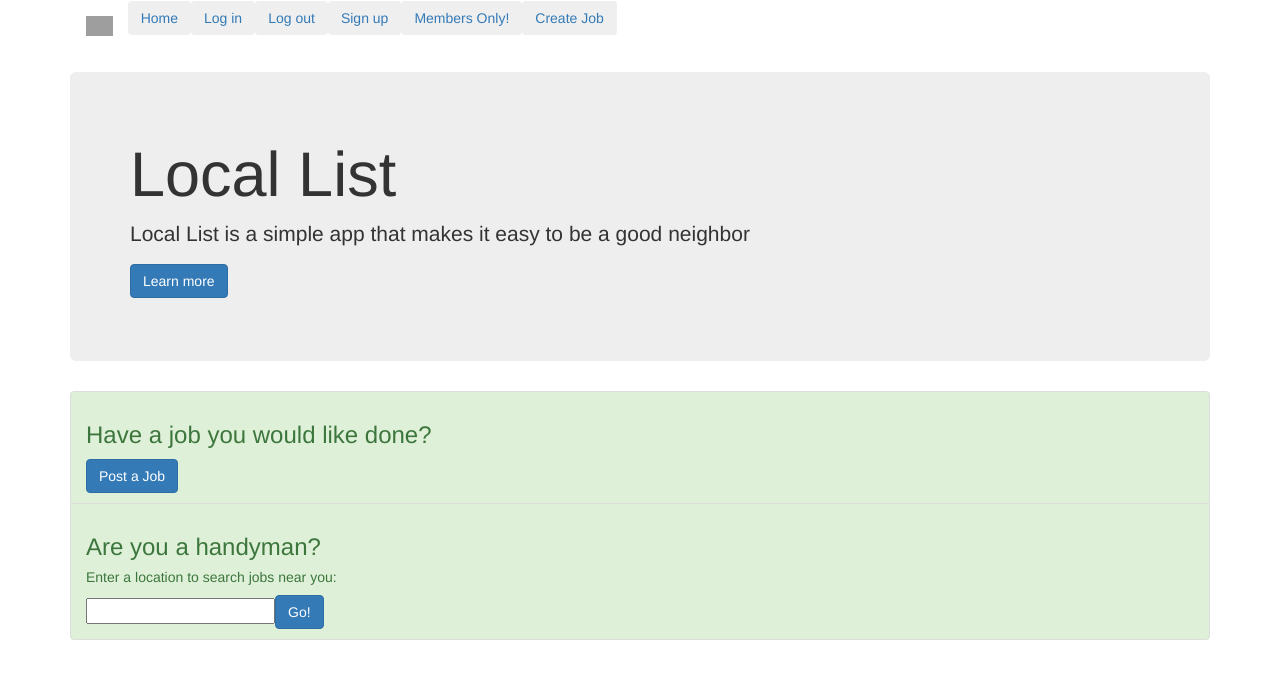
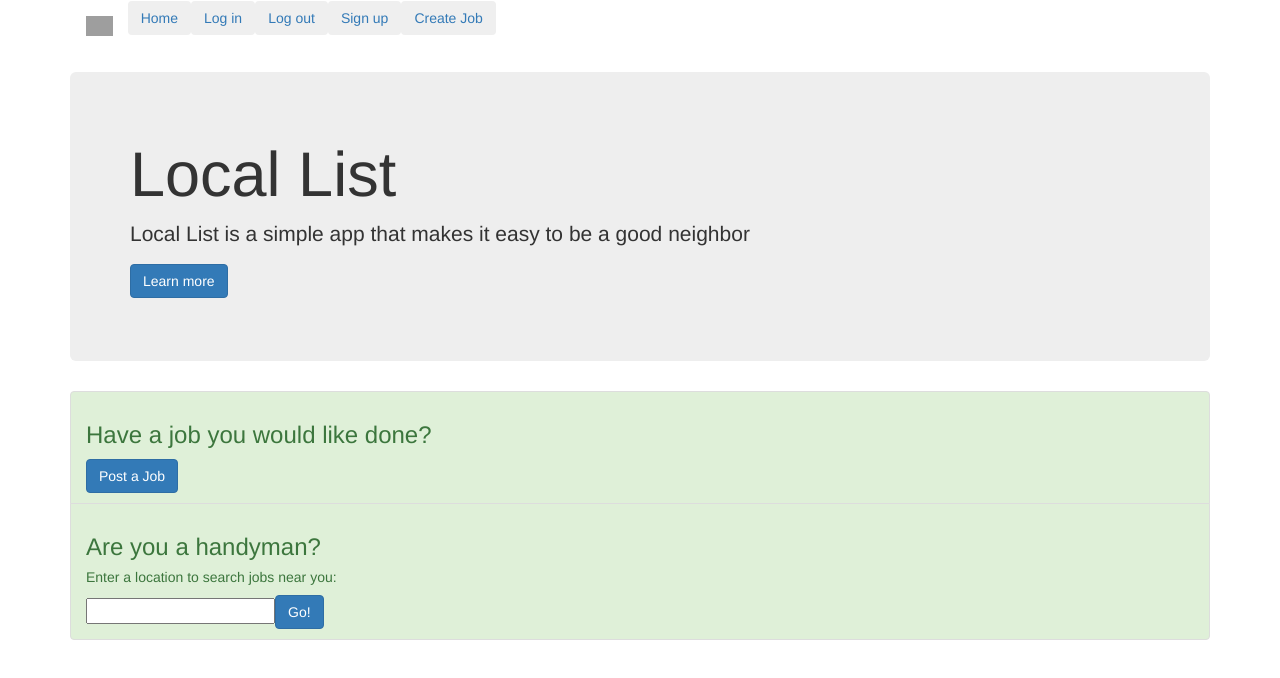
Before and after one commit to j-christoffersen/LocalList, a React app: page / in a window 1280 px wide. Shown: the top 678 px of the page. Built offline with nearby package versions, Linux system fonts and the light colour scheme; no server answers; grey boxes are pictures that could not be loaded.

Commit message:
delete members only

```diff
--- a/client/src/components/Nav.jsx
+++ b/client/src/components/Nav.jsx
@@ -8,7 +8,6 @@ const Nav = props => (
     <NavLink activeClassName="active" to="/login"><button className="btn btn-outline-secondary">Log in</button></NavLink>
     <NavLink activeClassName="active" to="/logout"><button className="btn btn-outline-secondary">Log out</button></NavLink>
     <NavLink activeClassName="active" to="/signup"><button className="btn btn-outline-secondary">Sign up</button></NavLink>
-    <NavLink activeClassName="active" to="/protected"><button className="btn btn-outline-secondary">Members Only!</button></NavLink>
     <NavLink activeClassName="active" to="/create-job"><button className="btn btn-outline-secondary">Create Job</button></NavLink>
     {props.user && <NavLink activeClassName="active" to={`/users/${props.user.id}`}><button className="btn btn-outline-secondary">My Profile</button></NavLink>}
   </div>
--- a/client/src/index.jsx
+++ b/client/src/index.jsx
@@ -17,13 +17,6 @@ import CreateJob from './components/CreateJob';
 import Profile from './components/Profile';
 import JobDetails from './components/JobDetails';
 
-// simple page for testing / debugging
-const Protected = props => <h3>What is good, {props.user.username}?</h3>;
-Protected.propTypes = {
-  user: PropTypes.shape({
-    username: PropTypes.string.isRequired,
-  }).isRequired,
-};
 
 class App extends React.Component {
   constructor(props) {
@@ -102,7 +95,6 @@ class App extends React.Component {
           <PropsRoute path="/login" component={Login} user={this.state.user} login={this.login} />
           <PropsRoute path="/signup" component={Signup} user={this.state.user} signup={this.signup} />
           <PrivateRoute path="/logout" component={Logout} user={this.state.user} logout={this.logout} />
-          <PrivateRoute path="/protected" component={Protected} user={this.state.user} />
           <PropsRoute path="/jobs/:id" component={JobDetails} user={this.state.user} />
         </div>
       </Router>
```
